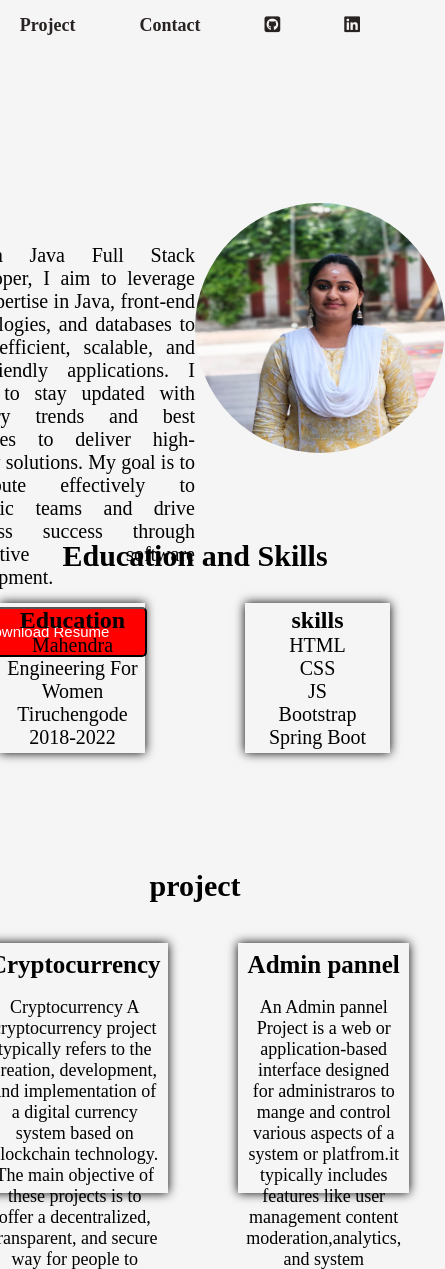
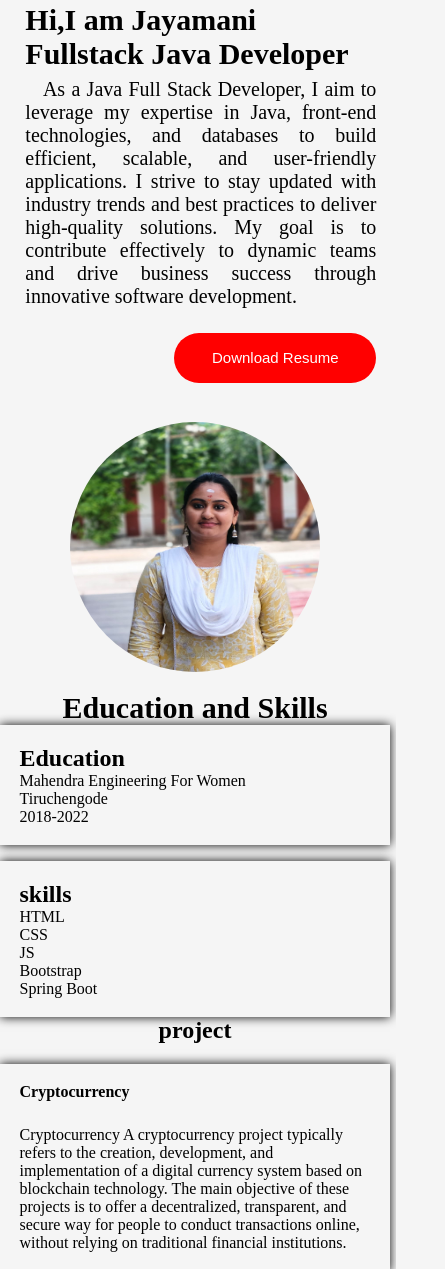
Before and after one commit to JJayamani/portfolio-git, a plain HTML site: page index.html in a window 390 px wide. Shown: the part 17-1286 px from the top of the page, 445 px wide, since content can reach past the window. Drawn offline with nearby package versions, Linux system fonts and the light colour scheme.

Commit message:
updated by(jayamani)

```diff
--- a/css/style.css
+++ b/css/style.css
@@ -15,7 +15,7 @@
     --secondary-color: rgb(41, 34, 34);
 }
 
- nav {
+.nav {
     display: flex;
     justify-content: flex-end;
     gap: 4rem;
@@ -24,7 +24,7 @@
     padding-right: 30px;
 }
 
- nav a {
+.nav a {
     text-decoration: none;
     color: var(--secondary-color);
     font-size: large;
@@ -32,7 +32,7 @@
     transition: all 0.3s ease;
 }
 
- nav a:hover {
+.nav a:hover {
     background-color: var(--primary-color);
     color: aliceblue;
     padding: 8px;
@@ -48,34 +48,25 @@
     display: flex;
     justify-content: center;
     align-items: center;
-     margin: 0 30px;
     height: 50vh;
-     padding: 0 30px;
 
 }
 
- .home .content h2 {
-     width: 50%;
-     text-align: left;
-     display: flex;
-     flex-direction: column;
-     gap: 10px;
-     padding: 20px;
-     margin-left: 80px;
-     margin-top: 100px;
-     justify-content: center;
-    }
+
 .btn {
-     background-color:red;
+    background-color: red;
     color: black;
     padding: 10px 20px;
     width: 202px;
     height: 50px;
-     border-radius: 5px;
     font-size: 15px;
+    border-radius: 25px;
+    border: none;
+    margin-top: 2%;
 
 }
- a{
+
+a {
     text-decoration: none;
     color: white;
 
@@ -87,7 +78,7 @@
     justify-content: center;
     align-items: center;
     margin-top: 100px;
-     padding-left: 0 50px;
+    margin: 5%;
 }
 
 .image img {
@@ -98,126 +89,118 @@
 
 .content h2 {
     font-size: 30px;
+    animation: animeh2 1s ease;
     position: relative;
-     animation: animeh2 1s ease infinite;
 }
- @keyframes animeh2{
-    0%{
-        top:50px;
-        opacity:0;
+
+@keyframes animeh2 {
+    0% {
+        top: 50px;
+        opacity: 0;
     }
-    100%{
-        top:0px;
-        opacity:1;
+
+    100% {
+        top: 0px;
+        opacity: 1;
     }
+}
+
+.content {
+    margin-left: 3%;
 }
 
 .content p {
     font-size: 20px;
-     position: relative;
-     animation: animep 1s ease ;
+    animation: animep 1s ease;
+    text-align: justify;
+    text-indent: 5%;
+    margin-top: 2%;
 
-
-text-align: justify;
-     align-items: center;
 }
 
 .head {
     text-align: center;
     font-size: 30px;
-     margin-top: 50px;
+
 }
 
 .edu {
     width: 100%;
-     height: 35vh;
+    height: 50vh;
     display: flex;
+    align-items: center;
     justify-content: center;
- }
-
- .content1 {
-     display: flex;
-     width: 100%;
-     justify-content: center;
-     margin-top: 30px;
-     gap: 100px;
+    gap: 1rem;
 }
 
 .education {
-     width: 400px;
-     height: 150px;
+    width: 30%;
+    height: 25vh;
+    padding: 2%;
+    box-shadow: 0px 0px 10px black;
     display: flex;
     flex-direction: column;
+    gap: 5%;
+}
+
+.skill {
+    width: 30%;
+    height: 25vh;
+    padding: 2%;
+    box-shadow: 0px 0px 10px black;
+    display: flex;
+    flex-direction: column;
+    gap: 5%;
+
+}
+
+.projectcontent {
+    width: 100%;
+    height: 50vh;
+    display: flex;
+    align-items: center;
     justify-content: center;
-     text-align: center;
+    gap: 2rem;
+}
+
+.card1 {
+    width: 40%;
+    height: 40vh;
+    display: flex;
+    flex-direction: column;
+    gap: 25px;
+    padding: 2%;
     box-shadow: 0px 0px 10px black;
 }
 
-
- .education p {
-     font-size: 20px;
- }
-
- .skill {
-     width: 400px;
-     height: 150px;
+.card2 {
+    width: 40%;
+    height: 40vh;
     display: flex;
     flex-direction: column;
-     justify-content: center;
-     text-align: center;
+    gap: 25px;
+    padding: 2%;
     box-shadow: 0px 0px 10px black;
 }
 
- .skill p {
-     font-size: 20px;
+.project h2 {
+    text-align: center;
+
+
 }
 
-
-
-.project{
-   width: 100%;
-   height: 50vh;
-}
-.project h2{
-    text-align: center;
-    font-size: 30px;
-}
-.projectcontent{
-    display: flex;
-    justify-content: center;
-    gap: 70px;
-    margin-top: 40px;
-}
-.card1{
-    width:500px;
-    height:250px;
-    box-shadow: 0px 0px 10px black;
-    text-align: center;
-    padding: 2%;
-}
-.card2{
-    width:500px;
-    height:250px;
-    box-shadow: 0px 0px 10px black;
-    text-align: center;
-    padding: 2%;
-}
-.projectcontent h4{
-    font-size: 25px;
-}
-.projectcontent p{
-    font-size: 18px;
-}
-.Contact{
+.Contact {
     width: 100%;
     height: 30vh;
     margin-top: 50px;
 }
-.Contact h2{
+
+.Contact h2 {
     text-align: center;
     font-size: 30px;
 }
-.details a{
+
+.details a {
     text-decoration: none;
     color: black;
     font-size: 20px;
@@ -227,3 +210,75 @@ text-align: justify;
     align-items: center;
     padding: 0.5%;
 }
+
+@media only screen and (min-width:315px)and (max-width:800px) {
+    .nav {
+        display: none;
+
+    }
+
+    .home {
+        width: 100%;
+        height: max-content;
+        flex-direction: column;
+
+    }
+
+    .content {
+        width: 100%;
+        height: max-content;
+        padding: 5%;
+    }
+
+    .btn1 {
+        display: flex;
+        align-items: end;
+        justify-content: end;
+
+    }
+
+    .content1 {
+        flex-direction: column;
+        width: 100%;
+        height: max-content;
+    }
+
+    .edu {
+        width: 100%;
+        height: max-content;
+        flex-direction: column;
+
+    }
+
+    .education {
+        width: 100%;
+        height: max-content;
+        padding: 5%;
+    }
+
+    .skill {
+        width: 100%;
+        height: max-content;
+        padding: 5%;
+    }
+
+    .projectcontent {
+        width: 100%;
+        height: max-content;
+        flex-direction: column;
+        margin-top: 5%;
+    }
+
+    .card1 {
+        width: 100%;
+        height: max-content;
+        padding: 5%;
+    }
+
+    .card2 {
+        width: 100%;
+        height: max-content;
+        padding: 5%;
+    }
+
+}
--- a/index.html
+++ b/index.html
@@ -1,5 +1,6 @@
 <!DOCTYPE html>
 <html lang="en">
+
 <head>
     <meta charset="UTF-8">
     <meta name="viewport" content="width=device-width, initial-scale=1.0">
@@ -23,27 +24,31 @@
 
     </script>
 </head>
+
 <body>
-    <nav>
+    <div class="nav">
         <a href="#">Home</a>
         <a href="#">About</a>
         <a href="#">Project</a>
         <a href="#">Contact</a>
-        <a href="https://github.com/JJayamani"  class="fa-brands fa-square-github"></a>
-        <a  class="fa-brands fa-linkedin"href="https://www.linkedin.com/in/jayamani-j-0b227b1b2"></a>
-    </nav>
+        <a href="https://github.com/JJayamani" class="fa-brands fa-square-github"></a>
+        <a class="fa-brands fa-linkedin" href="https://www.linkedin.com/in/jayamani-j-0b227b1b2"></a>
+    </div>
     <section class="home" id="home">
         <div class="content">
-            <h2>Hi,I am Jayamani <br>
-                Fullstack Java Developer</h2>
+            <h2>Hi,I am Jayamani </h2>
+            <h2>Fullstack Java Developer</h2>
             <p>As a Java Full Stack Developer, I aim to leverage my expertise in Java, front-end technologies,
                 and databases to build efficient, scalable, and user-friendly applications.
                 I strive to stay updated with industry trends and best practices to deliver high-quality solutions.
                 My goal is to contribute effectively to dynamic teams and drive business success through innovative
                 software development.</p><br>
 
+            <div class="btn1">
 
-            <button class= "btn"><a href="./resume/resum jayamani.pdf" download>Download Resume</a></button>
+
+                <button class="btn"><a href="./resume/resum jayamani.pdf" download>Download Resume</a></button>
+            </div>
         </div>
         <div class="image">
             <img src="./images/jaya.jpg" alt="profile">
@@ -51,7 +56,6 @@
     </section>
     <h2 class="head">Education and Skills</h2>
     <section class="edu">
-        <div class="content1">
         <div class="education">
             <h2>Education</h3>
                 <p>Mahendra Engineering For Women</p>
@@ -73,7 +77,7 @@
         <h2>project</h2>
         <div class="projectcontent">
             <div class="card1">
-            <h4>Cryptocurrency</h4><br>
+                <h4>Cryptocurrency</h4>
                 <p>Cryptocurrency A cryptocurrency project typically refers to the creation, development, and
                     implementation of a digital currency system based on blockchain technology.
                     The main objective of these projects is to offer a decentralized, transparent, and
@@ -81,7 +85,7 @@
                     without relying on traditional financial institutions.</p>
             </div>
             <div class="card2">
-            <h4>Admin pannel</h4><br>
+                <h4>Admin pannel</h4>
                 <p>An Admin pannel Project is a web or application-based interface designed for administraros to mange
                     and control various
                     aspects of a system or platfrom.it typically includes features like user management content
@@ -90,6 +94,7 @@
                     oversight
                     of backend operations.
                 </p>
+            </div>
         </div>
     </section>
     <section class="Contact">
@@ -101,4 +106,5 @@
         </div>
     </section>
 </body>
+
 </html>
```
Lines whose indentation alone changed are shown as unchanged.
